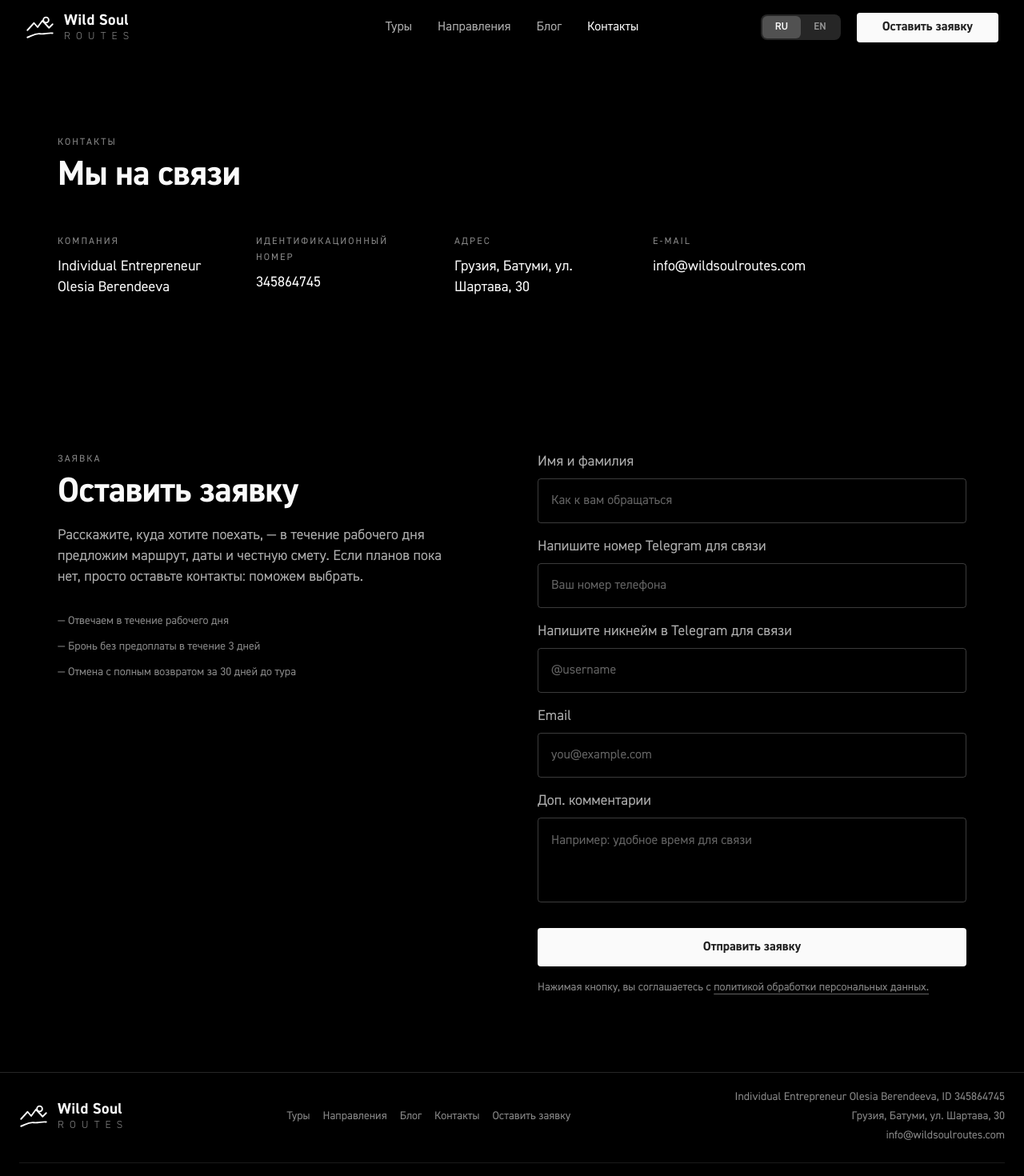
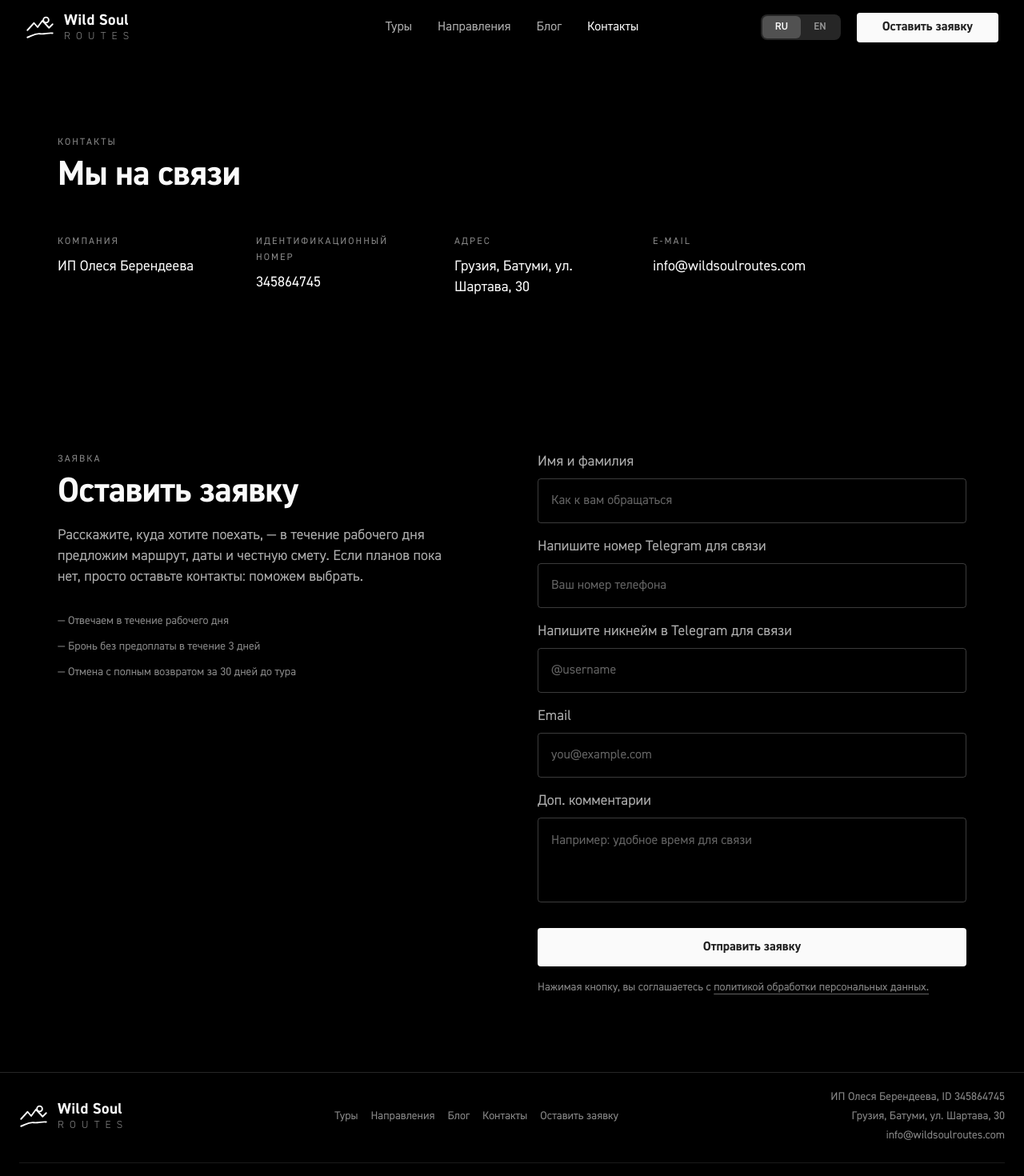
Before and after one commit to fifulina-uxui/wild-soul-routes, a React (Vite) app: page /contacts in a window 1280 px wide. Shown: the top 1470 px of the page at 80% size. Built offline with nearby package versions, Linux system fonts and the light colour scheme.

Commit message:
Localize legal name: ИП Олеся Берендеева (RU)

```diff
--- a/src/data/content.ts
+++ b/src/data/content.ts
@@ -128,7 +128,7 @@ export interface PageContent {
 }
 
 export const contacts = {
-  legal: 'Individual Entrepreneur Olesia Berendeeva',
+  legal: { ru: 'ИП Олеся Берендеева', en: 'Individual Entrepreneur Olesia Berendeeva' },
   id: '345864745',
   address: { ru: 'Грузия, Батуми, ул. Шартава, 30', en: 'Georgia, Batumi, Shartava Street 30' },
   email: 'info@wildsoulroutes.com',
--- a/src/pages/ContactsPage.tsx
+++ b/src/pages/ContactsPage.tsx
@@ -9,7 +9,7 @@ export default function ContactsPage() {
   const ru = lang === 'ru'
 
   const rows = [
-    { label: ru ? 'Компания' : 'Company', value: contacts.legal },
+    { label: ru ? 'Компания' : 'Company', value: contacts.legal[lang] },
     { label: ru ? 'Идентификационный номер' : 'Identification number', value: contacts.id },
     { label: ru ? 'Адрес' : 'Address', value: contacts.address[lang] },
     { label: 'E-mail', value: contacts.email, href: `mailto:${contacts.email}` },
--- a/src/pages/PrivacyPage.tsx
+++ b/src/pages/PrivacyPage.tsx
@@ -33,7 +33,7 @@ export default function PrivacyPage() {
                   : 'You may request deletion of your data at any time by emailing us.'}
               </p>
               <div className="mt-4 flex flex-col gap-1 border-t border-[rgb(255_255_255/15%)] pt-6 text-[14px] leading-5 text-[rgb(250_250_250/55%)]">
-                <span>{contacts.legal}</span>
+                <span>{contacts.legal[lang]}</span>
                 <span>ID {contacts.id}</span>
                 <span>{contacts.address[lang]}</span>
                 <a
--- a/src/sections/Footer.tsx
+++ b/src/sections/Footer.tsx
@@ -29,7 +29,7 @@ export default function Footer() {
 
           <div className="flex flex-col gap-1 text-[14px] leading-5 text-[rgb(250_250_250/55%)] md:items-end">
             <span>
-              {contacts.legal}, ID {contacts.id}
+              {contacts.legal[lang]}, ID {contacts.id}
             </span>
             <span>{contacts.address[lang]}</span>
             <a
```
